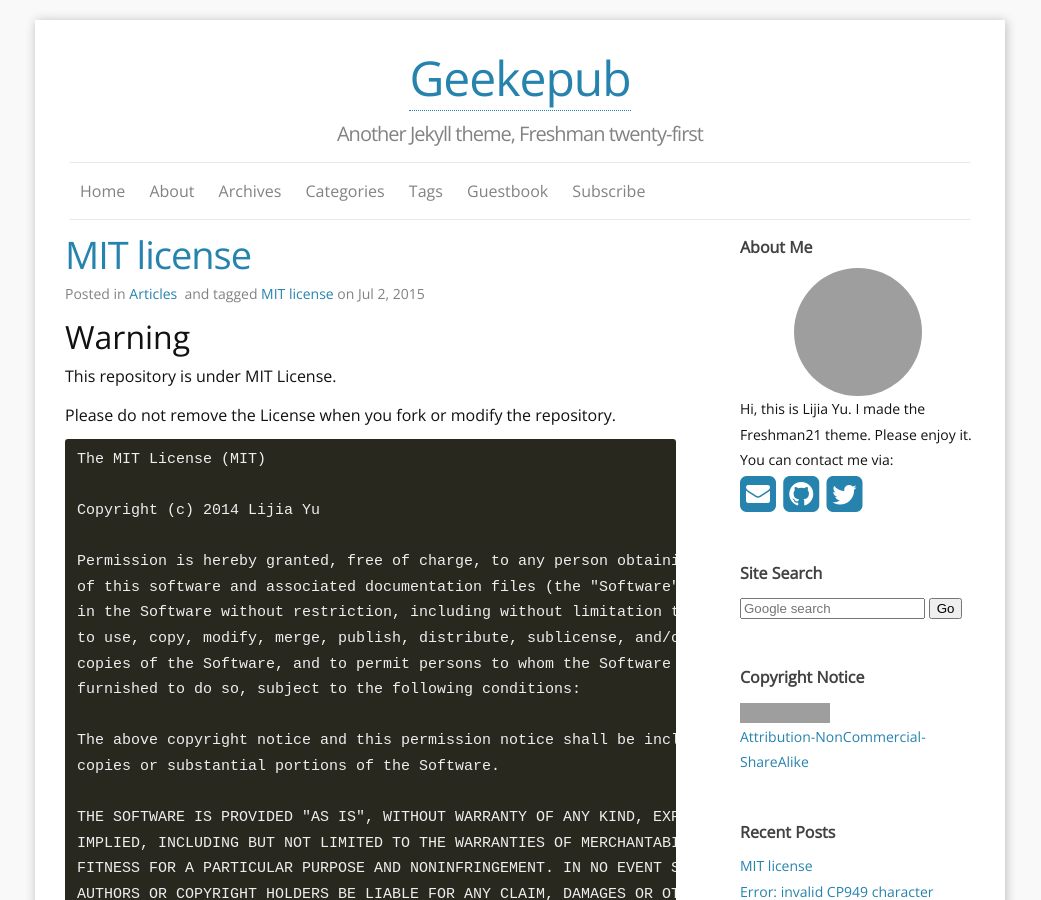
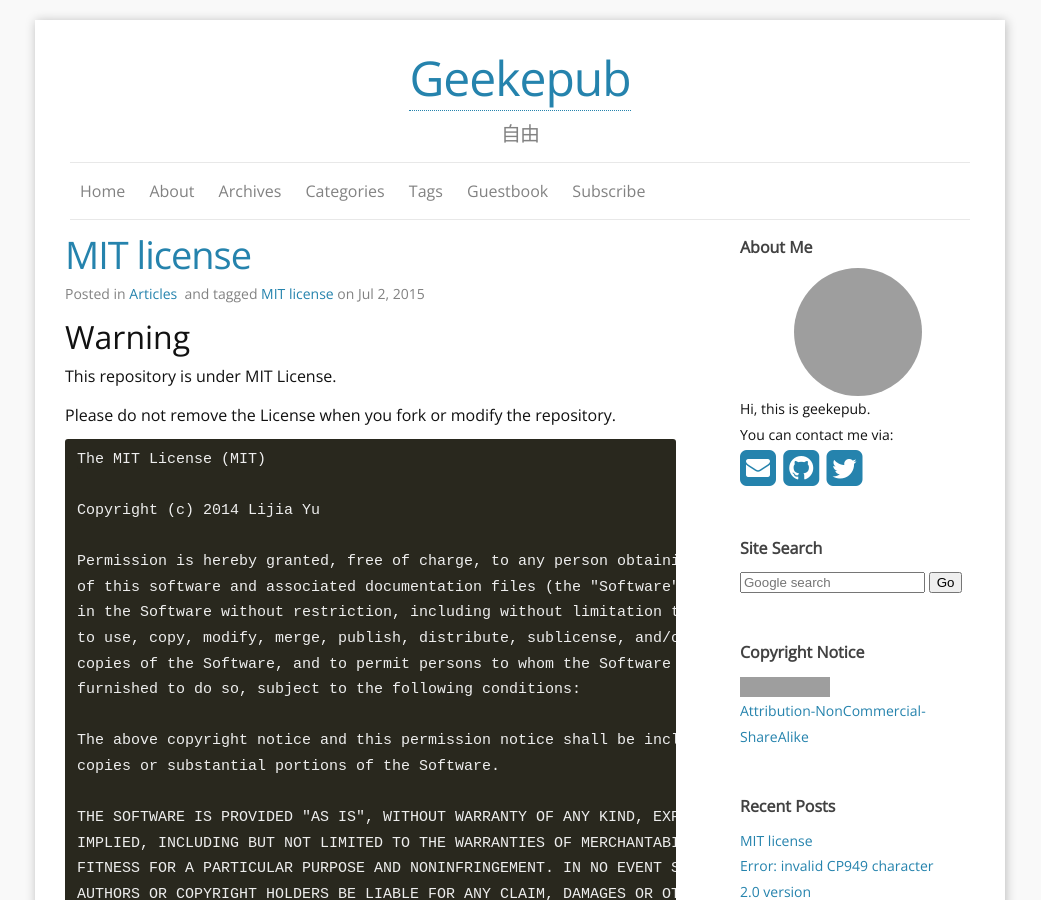
Before and after one commit to geekepub/geekepub.github.io, a Jekyll site: the page built from index.html, in a window 1280 px wide and 900 px high. Shown: the whole window, without its empty margins (120-1161 px from the left). Built offline with Jekyll 4.4.1, drawn with Linux system fonts in a browser that asks for light colours; nearby versions of some CDN libraries; the list of posts is cut into pages by our own code; grey boxes are pictures that could not be loaded.

Commit message:
Update _config.yml

```diff
--- a/_config.yml
+++ b/_config.yml
@@ -1,22 +1,21 @@
 ### Site info:
 title: Geekepub
-tagline: Another Jekyll theme, Freshman twenty-first
-author: Lijia Yu
+tagline: 自由
+author: geekepub
 email: geekepub@gmail.com
-description: "Freshman21 is a Jekyll blog theme." # You can edit this line in _config.yml. It will appear in your document head meta and in your feed.xml site description
-keywords: "Jekyll, theme, Freshman21"
+description: "分享" # You can edit this line in _config.yml. It will appear in your document head meta and in your feed.xml site description
+keywords: "Jekyll, theme"
 # url: "http://yulijia.net/freshman21" # the base hostname & protocol for your site
 locale: en_US
 
 ### Personal info and site tools info:
-twitter_username: yulijia
-github_username:  yulijia
-disqus_shortname: freshman21
+twitter_username: geekepub
+github_username:  geekepub
+disqus_shortname: geekepub
 favicon:     "/images/favicon.ico"
-aboutme: Hi, this is Lijia Yu. I made the Freshman21 theme. Please enjoy it. # these are shown on aboutme-sidebar.
+aboutme: Hi, this is geekepub.  # these are shown on aboutme-sidebar.
 aboutme_photo: https://i.imgur.com/Mdc4szJl.jpg# your photo.
 google_analytics_key: UA-57979084-1 # put YOUR key here to enable tracking! (blank to disable)
-
 
 ### Site setting:
 ShowContactInfo: "True" # Personal Info (twitter,github,email) can be seen on aboutme-sidebar, those info only shown where ShowContactInfo == True
```
